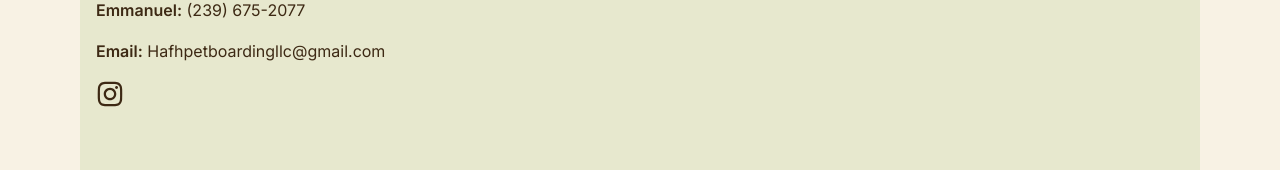
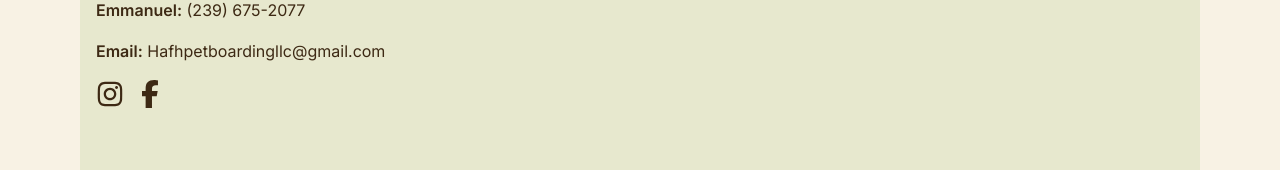
Before and after one commit to josesustaita/dog-sitting, a Next.js app: page / in a window 1280 px wide. Shown: the part 3368-3538 px from the top of the page. Built offline with nearby package versions, Linux system fonts and the light colour scheme.

Commit message:
update facebook

```diff
--- a/app/page.tsx
+++ b/app/page.tsx
@@ -3,7 +3,7 @@
 import Image from 'next/image';
 import Link from 'next/link';
 import { Menu } from 'lucide-react';
-import { FaInstagram } from 'react-icons/fa6';
+import { FaFacebookF, FaInstagram } from 'react-icons/fa6';
 import { useState } from 'react';
 
 import logo from '@/public/IMG_4149.PNG.png';
@@ -211,15 +211,15 @@ export default function Home() {
                 >
                   <FaInstagram />
                 </a>
-                {/* <a
+                <a
                   aria-label="Facebook"
-                  href="https://www.facebook.com/homeawayfromhomedoggydaycare"
+                  href="https://www.facebook.com/profile.php?id=61578026673378"
                   target="_blank"
                   rel="noreferrer"
                 >
                   <FaFacebookF />
                 </a>
-                <a
+                {/* <a
                   aria-label="TikTok"
                   href="https://www.tiktok.com/@homeawayfromhomedoggydaycare"
                   target="_blank"
```
